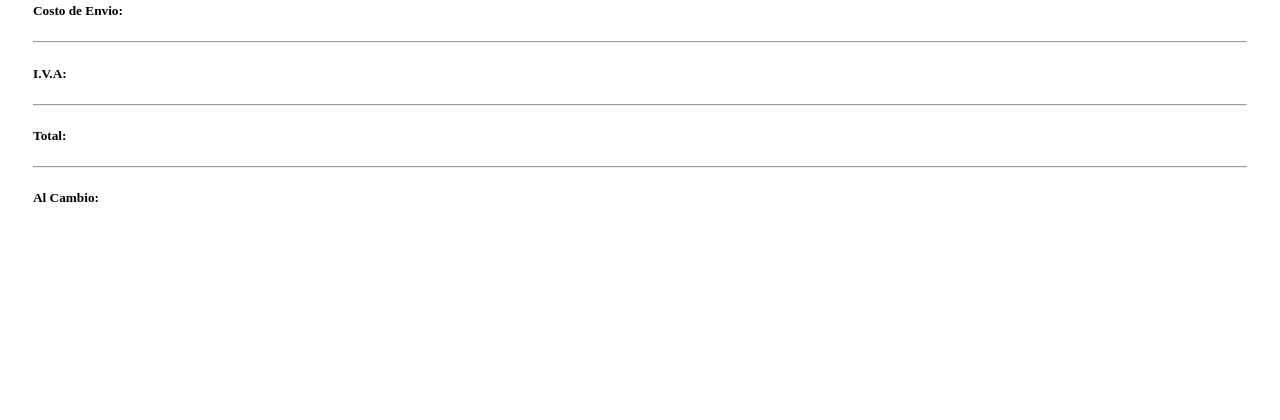
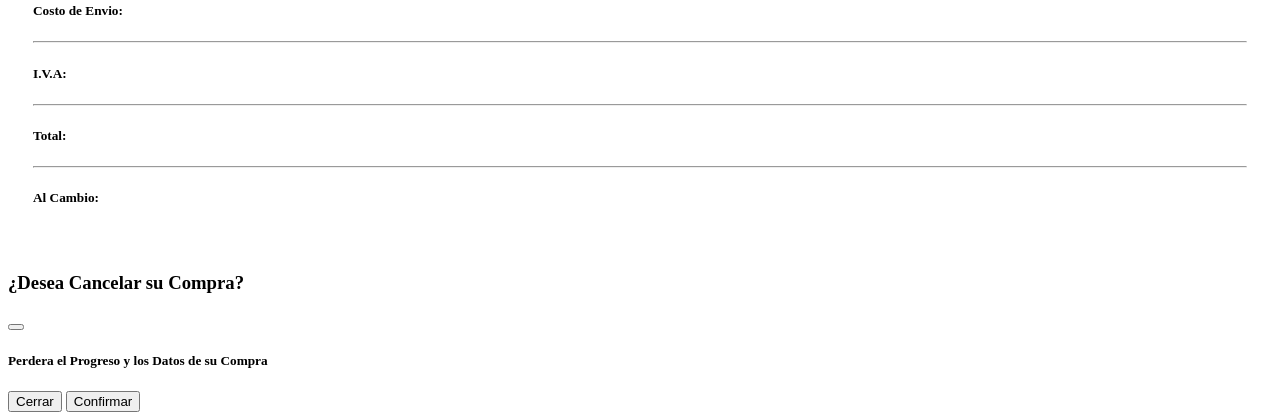
Before and after one commit to ricardojparram/MediSalud-envolved, a PHP site: template vista/inicio/pagoVista.php in a window 1280 px wide. Shown: the part 489-909 px from the top of the page. Before the commit the page ends 691 px from the top, so only its background shows below. Run offline with PHP 8.4, Linux system fonts and the light colour scheme; the template is opened without the code that fills it, so the values that code supplies are empty.

Commit message:
arreglo pago 3.0

```diff
--- a/assets/js/pagoTab.js
+++ b/assets/js/pagoTab.js
@@ -21,12 +21,9 @@ function bar_progress(progress_line_object, direction) {
 
 $(document).ready(function () {
 	var data
-	var next_step = false;
-	let tipo
-	let select
-	let memas
-	let cambio
-	var pTarifas = 0
+	let next_step = false;
+	let tipo, select, memas, cambio, calTipo, valorT
+	let pTarifas = 0
 
 	temporizador();
 	DatosP();
@@ -35,13 +32,10 @@ $(document).ready(function () {
 	banco();
 	tarifa();
 
+	let click = 0;
+	setInterval(() => { click = 0; }, 2000);
 
 
-
-
-	$(window).on('beforeunload', function () {
-		return
-	})
 
 
 	// Datos Personales
@@ -65,8 +59,8 @@ $(document).ready(function () {
 
 
 	let impuesto
-	let total
-	var precioUsd
+	let total, pTotal
+	let precioUsd
 	// Precio y Cambio
 	function precio() {
 		$.ajax({
@@ -75,16 +69,17 @@ $(document).ready(function () {
 			dataType: "json",
 			data: { mostrarP: "hola" },
 			success(pre) {
-				precioUsd = pre[0].cambio
-				cambio = pre[0].id_cambio
+				precioUsd = parseFloat(pre[0].cambio)
+				cambio = parseFloat(pre[0].id_cambio)
+				pTotal = parseFloat(pre[0].total)
 				if (pre[0].cuenta > 0) {
-					$("#valorBs").html(parseFloat(pre[0].total).toFixed(2) + " Bs");
-					impuesto = pre[0].total * 0.16;
+					$("#valorBs").html(parseFloat(pTotal).toFixed(2) + " Bs");
+					impuesto = pTotal * 0.16;
 					$("#impuesto").html(parseFloat(impuesto).toFixed(2) + " Bs");
 					$('#pEnvio').html(parseFloat(pTarifas).toFixed(2) + " Bs");
-					total = pre[0].total + impuesto + pTarifas;
+					total = pTotal + impuesto + parseFloat(pTarifas);
 					$("#total").html(parseFloat(total).toFixed(2) + " Bs");
-					$("#valorUsd").html(parseFloat(total / pre[0].cambio).toFixed(2) + " $");
+					$("#valorUsd").html(parseFloat(total / precioUsd).toFixed(2) + " $");
 
 
 
@@ -121,7 +116,7 @@ $(document).ready(function () {
 
 
 	};
-	var valorT
+
 	function tarifa() {
 		$.ajax({
 			type: "post",
@@ -163,8 +158,7 @@ $(document).ready(function () {
 		sede = $("#sede").val()
 		sedeU = sedes.find(item => item.id_sede == sede)
 		$("#ubicacion").val(sedeU.ubicacion);
-		console.log(sedes)
-		console.log(sedes.find(item => item.id_sede == sede))
+
 	})
 
 
@@ -212,7 +206,7 @@ $(document).ready(function () {
 			case "nacional":
 				$(".glass").fadeOut(0);
 				$("#envio").fadeIn(300);
-				calcularTipo()
+				calcularTipo().then((res) => calTipo = res)
 				pTarifas = valorT
 				precio();
 				break;
@@ -228,8 +222,9 @@ $(document).ready(function () {
 		}
 	})
 
-	function calcularTipo() {
-		$.ajax({
+	async function calcularTipo() {
+		let valid = false
+		await $.ajax({
 			url: '',
 			type: 'post',
 			dataType: 'JSON',
@@ -237,14 +232,15 @@ $(document).ready(function () {
 			success(data) {
 				if (data.resultado == 'cuenta superior') {
 					$("#errorBot").html("No puedes exceder las 12 unidades (no más de tres del mismo tipo) por envio nacional")
-					return false
+					valid = false
 				} else {
 					$("#errorBot").html("")
-					return true
+					valid = true
 				}
 			}
 
 		})
+		return valid
 	}
 
 	// Validicaiones Segundo Step
@@ -281,7 +277,9 @@ $(document).ready(function () {
 			case "nacional":
 				estado = validarSelect($("#estado"), $("#errorEstado"), "Error de Estado,");
 				sedeV = validarSelect($("#sede"), $("#errorSede"), "Error de Sede,");
-				if (estado && sedeV) {
+				calcularTipo()
+
+				if (estado && sedeV && calTipo) {
 					next_step = true;
 				} else {
 					next_step = false;
@@ -375,7 +373,6 @@ $(document).ready(function () {
 			$('.select-tipo').each(function () {
 				contadorM = ($(this).val() == 4) ? contadorM + 1 : contadorM
 				contadorT = ($(this).val() == 5) ? contadorT + 1 : contadorT
-				console.log(contadorM, contadorT)
 				if (contadorM < 1) {
 					$(".movil").fadeOut(0);
 				}
@@ -533,22 +530,22 @@ $(document).ready(function () {
 			})
 		})
 	}
-
+	let contadorB
 	function validarRepetidoB() {
 		let valores = [];
+		$('.select-tipo').each(function () {
 			selects = $(this)
-		$('.select-tipo').each(function () {
 			// $(this).attr('valid', 'true');
 			var valor = $(this).val();
 			valores.push(valor);
 		});
 
 		for (var i = 0; i < valores.length; i++) {
-			var contador = 0;
+			contadorB = 0;
 
 			for (var j = 0; j < valores.length; j++) {
 				if (valores[i] === valores[j]) {
-					contador++;
+					contadorB++;
 					cuentaB();
 				}
 
@@ -559,7 +556,7 @@ $(document).ready(function () {
 
 		function cuentaB() {
 
-			if (contador >= 2) {
+			if (contadorB >= 2) {
 				selects.closest('tr').attr('style', 'border-color: red;')
 				selects.attr('valid', 'false');
 				$('#error3').text('No pueden haber tipos de pagos repetidos');
@@ -619,8 +616,8 @@ $(document).ready(function () {
 	let direcE
 
 
-	$("#3").click((e) => {
-		console.log("hola")
+	$('#3').on('click', function () {
+		if (click >= 1) throw new Error('Spam de clicks');
 		let vmonto
 		let monto = 0
 		let valid = false
@@ -651,7 +648,7 @@ $(document).ready(function () {
 			case "nacional":
 				estado = validarSelect($("#estado"), $("#errorEstado"), "Error de Estado,");
 				sedeV = validarSelect($("#sede"), $("#errorSede"), "Error de Sede,");
-				calTipo = calcularTipo()
+				calcularTipo()
 
 				if (estado && sedeV && calTipo) {
 					valid = true;
@@ -696,6 +693,13 @@ $(document).ready(function () {
 
 		});
 
+		let repetido = false
+		if ($('.select-tipo').is('[valid="false"]')) {
+			repetido = false
+		} else if (!$('.select-tipo').is('[valid="false"]')) {
+			repetido = true
+		}
+
 		// monto = (typeof monto === 'undefined') ? 0 : monto;
 
 		if (monto == total) {
@@ -713,7 +717,6 @@ $(document).ready(function () {
 			vmonto = false;
 			$("#errorMonto").text('Error en el monto, la Cantidad es Invalida')
 		}
-
 
 		let push = []
 
@@ -768,9 +771,9 @@ $(document).ready(function () {
 
 		})
 
-		console.log($("#direcClien").val())
 
-		if (nombre && direccion && telefono && cedula && correo && movil && trans && valid && vtipoPago && vprecio && vmonto) {
+
+		if (nombre && direccion && telefono && cedula && correo && movil && trans && valid && vtipoPago && vprecio && vmonto && repetido) {
 
 
 			$.ajax({
@@ -794,6 +797,7 @@ $(document).ready(function () {
 				},
 				success(final) {
 					if (final.resultado === "Registrado Pedido") {
+						clearInterval(intervalo)
 						Swal.fire({
 							title: 'Compra Realizada',
 							text: 'Espere un Maximo de 24 Horas para la Revision de su Pago',
@@ -811,13 +815,13 @@ $(document).ready(function () {
 					}
 				}
 			})
-			//})
+
 
 		} else {
 
 		}
 
-
+		click++
 	})
 
 
@@ -830,7 +834,8 @@ $(document).ready(function () {
 				method: 'POST',
 				data: {
 					mensaje: JSON.stringify(mensaje),
-		        nombreNotificacion: 'compra_realizada' },
+					nombreNotificacion: 'compra_realizada'
+				},
 				success: () => {
 					resolve();
 				},
@@ -844,11 +849,11 @@ $(document).ready(function () {
 
 	// next step
 	$('.f1 .btn-next').on('click', function () {
-		var parent_fieldset = $(this).parents('fieldset');
+		let parent_fieldset = $(this).parents('fieldset');
 
 		// navigation steps / progress steps
-		var current_active_step = $(this).parents('.f1').find('.f1-step.active');
-		var progress_line = $(this).parents('.f1').find('.f1-progress-line');
+		let current_active_step = $(this).parents('.f1').find('.f1-step.active');
+		let progress_line = $(this).parents('.f1').find('.f1-progress-line');
 
 		if (next_step) {
 			parent_fieldset.fadeOut(400, function () {
@@ -868,8 +873,8 @@ $(document).ready(function () {
 	// previous step
 	$('.f1 .btn-previous').on('click', function () {
 		// navigation steps / progress steps
-		var current_active_step = $(this).parents('.f1').find('.f1-step.active');
-		var progress_line = $(this).parents('.f1').find('.f1-progress-line');
+		let current_active_step = $(this).parents('.f1').find('.f1-step.active');
+		let progress_line = $(this).parents('.f1').find('.f1-progress-line');
 
 		$(this).parents('fieldset').fadeOut(400, function () {
 			// change icons
@@ -883,8 +888,7 @@ $(document).ready(function () {
 		});
 	});
 
-
-
+	let intervalo
 	function temporizador() {
 		let color = true
 		$.ajax({
@@ -894,9 +898,8 @@ $(document).ready(function () {
 			data: {
 				tiempo: "val"
 			}, success(data) {
-				console.log(data)
 				let segundos = (data)
-				let intervalo = setInterval(() => {
+				intervalo = setInterval(() => {
 
 					let fecha = new Date(segundos);
 					let fechaActual = new Date();
@@ -905,8 +908,8 @@ $(document).ready(function () {
 					let hora = 3600 + diferenciaEnSegundos
 
 					if (hora <= 0) {
-						eliminarVenta()
-						return clearInterval(intervalo)
+						return eliminarVenta("tiempo")
+
 
 					}
 					let horas = Math.floor(hora / 3600).toString().padStart(2, '0')
@@ -930,31 +933,42 @@ $(document).ready(function () {
 		})
 	}
 
-	function eliminarVenta() {
-		setTimeout(() => {
+	function eliminarVenta(elimina) {
+		let eliminar = (elimina == "tiempo" || elimina == "cancelar") ? "sumar" : "contar"
 		$.ajax({
 			url: '',
 			dataType: 'JSON',
 			method: 'POST',
-				data: { comprobarLimitePago: '', url_param: "pago" },
+			data: { eliminar: eliminar },
 			success(asd) {
-					console.log(asd);
-					if (asd.resultado == "Eliminado correctamente.") {
+				if (asd.resultado == "Eliminado" && elimina == "tiempo") {
 					Swal.fire({
 						title: 'Tiempo Limite Superdado!',
 						text: 'Acaba de Superar el Tiempo Limite de 1 Hora',
 						icon: 'error',
 					})
+
+				}
+				if (asd.resultado == "Eliminado" && elimina == "cancelar") {
+					Swal.fire({
+						title: 'Compra Cancelada',
+						text: 'Ha cancelado su compra',
+						icon: 'error',
+					})
+
+				}
+				clearInterval(intervalo)
 				setTimeout(function () {
 					location = '?url=carrito'
-						}, 1600);
-					}
+				}, 1400);
 			}
 		})
-		}, 2000)
 	}
 
-	// Ejemplo de uso
-
+	$('#cancel').on('click', function () {
+		if (click >= 1) throw new Error('Spam de clicks');
+		eliminarVenta("cancelar")
+		click++;
+	})
 
 });
--- a/composer.json
+++ b/composer.json
@@ -30,5 +30,8 @@
             "name": "Victor Aparicio"
         }
     ],
-    "minimum-stability": "beta"
+    "minimum-stability": "beta",
+    "require-dev": {
+        "phpunit/phpunit": "^9.6"
+    }
 }
--- a/vista/inicio/pagoVista.php
+++ b/vista/inicio/pagoVista.php
@@ -101,6 +101,7 @@
                                 <p class="nota col-11 mx-auto small mt-2">*Si encuentras algún dato personal incorrecto, corrígelo en la sección de perfil antes de seguir con el registro</p>
                                 <p class="m-0" id="error1" style="color:#ff0000;text-align: center;"></p>
                                 <div class="f1-buttons mt-3">
+                                    <button type="button" class="btn btn-danger" id="cancelar" data-bs-toggle="modal" data-bs-target="#cancelarModal">Cancelar</button>
                                     <button type="button" class="btn btn-success btn-next" id="1">Siguiente</button>
                                 </div>
                         </fieldset>
@@ -123,15 +124,15 @@
                                         <div class="col-lg-6">
                                             <label for="inputText" class="col-12 col-form-label"><strong>Calle</strong></label>
                                             <div class="input-group ">
-                                                <button type="button" class="iconos btn btn-secondary" data-bs-trigger="hover focus"data-bs-container="body" data-bs-toggle="popover"data-bs-placement="top" data-bs-content="Introduzca el Numero de Calle."><i class="bi bi-bank"></i></button>
+                                                <button type="button" class="iconos btn btn-secondary" data-bs-trigger="hover focus"data-bs-container="body" data-bs-toggle="popover"data-bs-placement="top" data-bs-content="Introduzca el Numero de Calle."><i class="bi bi-signpost"></i></button>
                                                 <input type="text" class="form-control" placeholder="Calle ##" id="calle">
                                             </div>
                                             <p class="m-0" id="errorCalle" style="color:#ff0000;text-align: center;"></p>
                                         </div>
                                         <div class="col-lg-6">
-                                            <label for="inputText" class="col-12 col-form-label"><strong>Avenida</strong></label>
+                                            <label for="inputText" class="col-12 col-form-label"><strong>Avenida/Carrera</strong></label>
                                             <div class="input-group">
-                                                <button type="button" class="iconos btn btn-secondary" data-bs-trigger="hover focus"data-bs-container="body" data-bs-toggle="popover" data-bs-placement="top" data-bs-content="Introduzca el Numero o Nombre de la Avenida."><i class="bi bi-card-checklist"></i></button>
+                                                <button type="button" class="iconos btn btn-secondary" data-bs-trigger="hover focus"data-bs-container="body" data-bs-toggle="popover" data-bs-placement="top" data-bs-content="Introduzca el Numero o Nombre de la Avenida."><i class="bi bi-signpost-split"></i></button>
                                                 <input type="text" class="form-control" placeholder="Avenida ##" id="numAv">
                                             </div>
                                             <p class="m-0" id="errorNumAv" style="color:#ff0000;text-align: center;"></p>
@@ -141,7 +142,7 @@
                                         <div class="col-lg-6">
                                             <label for="inputText" class="col-12 col-form-label"><strong>Numero de Casa</strong></label>
                                             <div class="input-group ">
-                                                <button type="button" class="iconos btn btn-secondary" data-bs-trigger="hover focus"data-bs-container="body" data-bs-toggle="popover"data-bs-placement="top" data-bs-content="Introduzca el Numero de la Casa o Departamento."><i class="bi bi-bank"></i></button>
+                                                <button type="button" class="iconos btn btn-secondary" data-bs-trigger="hover focus"data-bs-container="body" data-bs-toggle="popover"data-bs-placement="top" data-bs-content="Introduzca el Numero de la Casa o Departamento."><i class="bi bi-house"></i></button>
                                                 <input type="text" class="form-control" placeholder="Numero de Casa" id="numCasa">
                                             </div>
                                             <p class="m-0" id="errorNumCasa" style="color:#ff0000;text-align: center;"></p>
@@ -194,9 +195,14 @@
                                 </div>
                             </div>
                             <p class="mt-2" id="error2" style="color:#ff0000;text-align: center;"></p>
-                            <div class="f1-buttons mt-3">
-                                <button type="button" class="btn btn-secondary btn-previous">Atrás</button>
-                                <button type="button" class="btn btn-success btn-next" id="2">Siguiente</button>
+                            <div class="row mt-3">
+                                <div class="col-4">
+                                    <button type="button" class="btn btn-secondary btn-previous ">Atrás</button>
+                                </div>
+                                <div class="f1-buttons col-8">
+                                    <button type="button" class="btn btn-danger" id="cancelar" data-bs-toggle="modal" data-bs-target="#cancelarModal">Cancelar</button>
+                                    <button type="button" class="btn btn-success btn-next" id="2">Siguiente</button>
+                                </div>
                             </div>
 
                         </fieldset>
@@ -237,9 +243,14 @@
                             </div>
                             <p class="mt-2" id="error3" style="color:#ff0000;text-align: center;"></p>
                             <p class="mt-2" id="errorMonto" style="color:#ff0000;text-align: center;"></p>
-                            <div class="f1-buttons mt-3">
-                                <button type="button" class="btn btn-secondary btn-previous">Atrás</button>
-                                <button type="button" class="btn btn-success enviar" id="3">Registar Datos</button>
+                            <div class="row mt-3">
+                                <div class="col-4">
+                                    <button type="button" class="btn btn-secondary btn-previous ">Atrás</button>
+                                </div>
+                                <div class="f1-buttons col-8">
+                                    <button type="button" class="btn btn-danger" id="cancelar" data-bs-toggle="modal" data-bs-target="#cancelarModal">Cancelar</button>
+                                    <button type="button" class="btn btn-success enviar" id="3">Registar Datos</button>
+                                </div>
                             </div>
                         </fieldset>
                         <!--fin del paso 3 -->
@@ -402,6 +413,27 @@
 
     </div>
 
+    <!-- Modal Eliminar-->
+    <div class="modal fade" id="cancelarModal" data-bs-backdrop="static" data-bs-keyboard="false" tabindex="-1" aria-labelledby="staticBackdropLabel" aria-hidden="true">
+        <div class="modal-dialog">
+            <div class="modal-content">
+            <div class="modal-header">
+                <h3 class="modal-title" id="staticBackdropLabel">¿Desea Cancelar su Compra?</h3>
+                <button type="button" class="btn-close" data-bs-dismiss="modal" aria-label="Close"></button>
+            </div>
+            <div class="modal-body">
+                <h5>Perdera el Progreso y los Datos de su Compra</h5>
+                <p></p>
+                <p class="m-0" id="errorDel" style="color:#ff0000;text-align: center;"></p>
+            </div>
+            <div class="modal-footer" id="divEli">
+                <button type="button" class="btn btn-secondary" data-bs-dismiss="modal" id="cerrarModal">Cerrar</button>
+                <button type="button" class="btn btn-danger" id="cancel">Confirmar</button>
+            </div>
+            </div>
+        </div>
+    </div>
+
 
   </main>
 
```
Also changed, not shown: 4 other files. Lines whose indentation alone changed are shown as unchanged.
